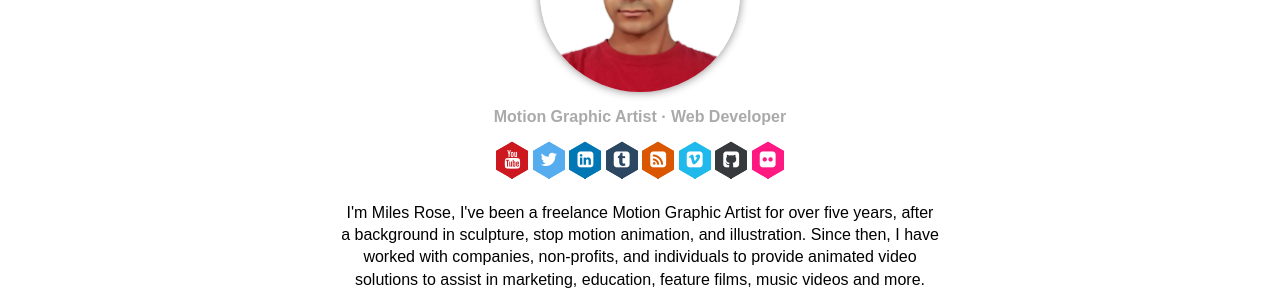
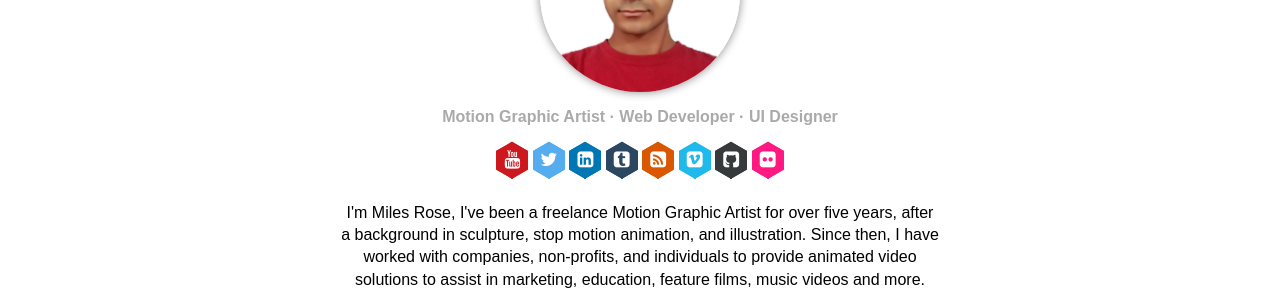
Before and after one commit to MilesOfRoses/my-jekyll, a Jekyll site: the page built from index.html, in a window 1280 px wide and 900 px high. Shown: the part 280-573 px from the top of the window. Built offline with Jekyll 4.4.1, drawn with Linux system fonts in a browser that asks for light colours.

Commit message:
added UI designer to job title

```diff
--- a/index.html
+++ b/index.html
@@ -5,7 +5,7 @@ meta: Freelance Motion Graphic Design
 priority: 1.0
 ---
 <img src="{{site.baseurl}}/img/headshot.jpg" id="headshot">
-<h2 class="centerText job-titles">Motion Graphic Artist · Web Developer</h1>
+<h2 class="centerText job-titles">Motion Graphic Artist · Web Developer · UI Designer</h1>
 <div class="container centerText">
 	<!-- Extra Small Buttons spin -->
 	<a href="https://www.youtube.com/channel/UCoi5IujqQmaHU48EduXVxew"><span class="hb hb-xs spin-icon"><i class="fa fa-youtube"></i></span></a>
```
